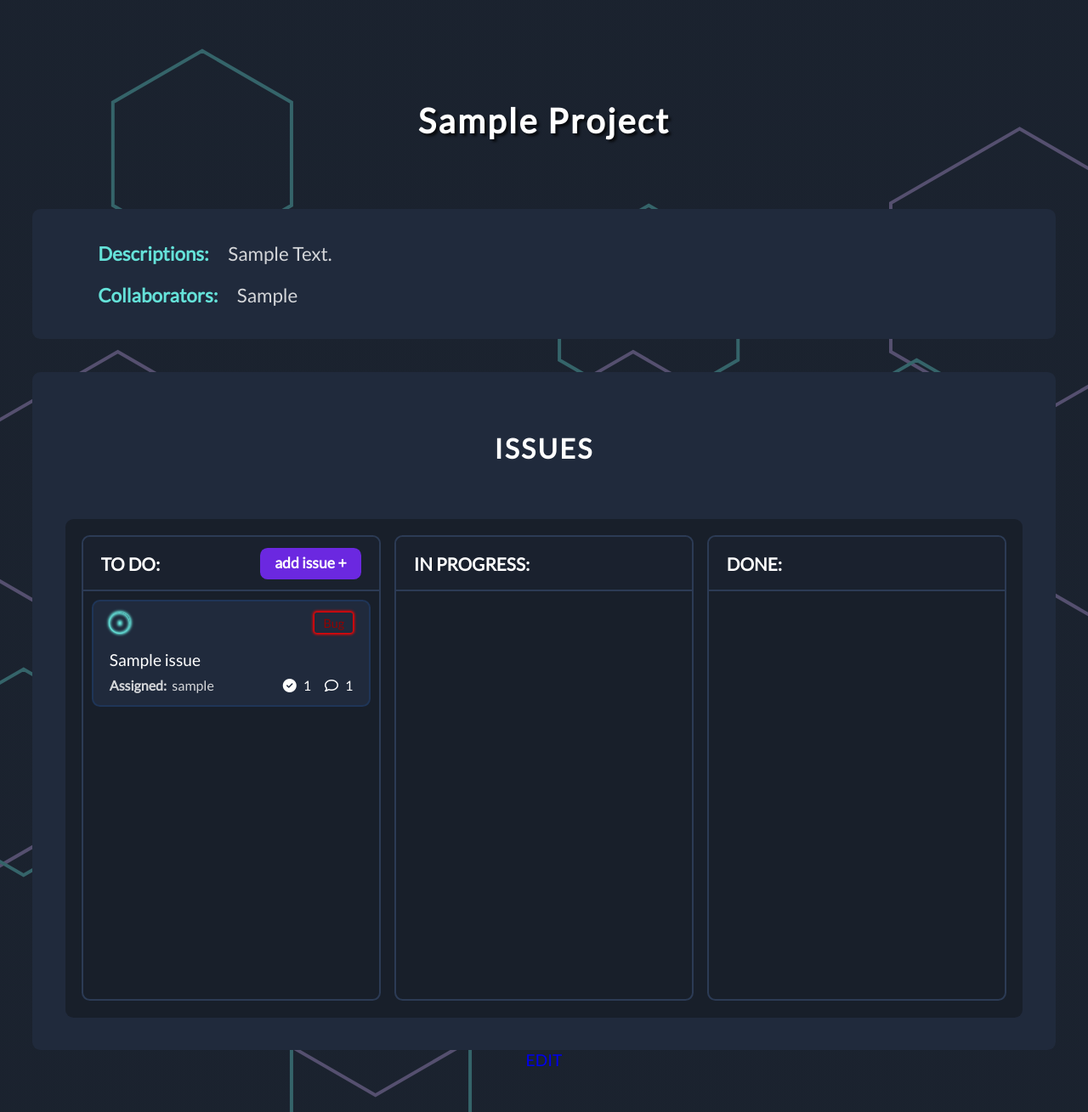
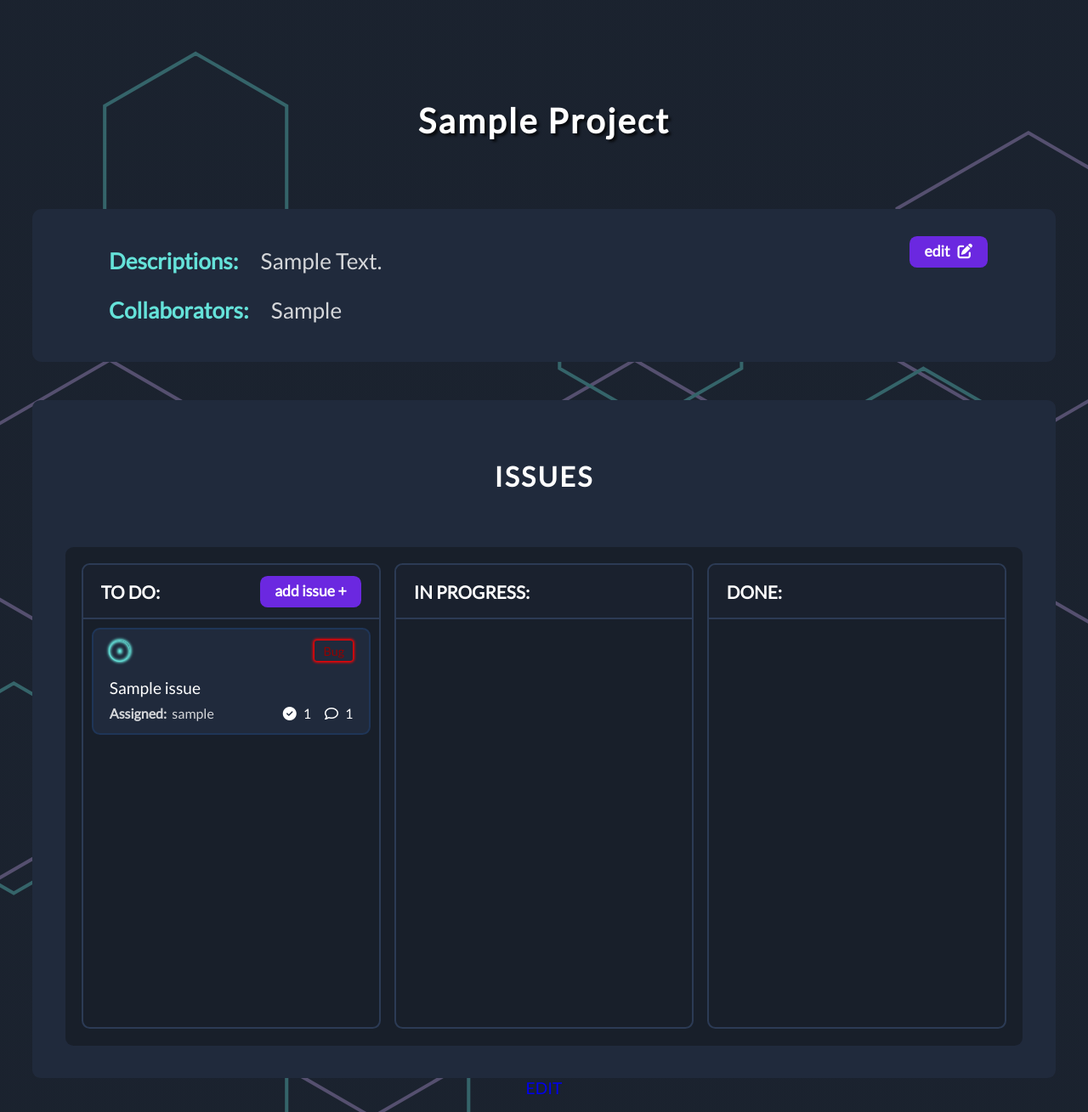
Before and after one commit to IuliiaKonovalova/issue_tracker, a Django app: page /test/1/1/ in a window 1280 px wide. Shown: the part 106-1415 px from the top of the page at 85% size. Run offline with Django 3.2, Linux system fonts and the light colour scheme; a user stored in the database is signed in; tables that the repository leaves empty hold one stand-in row (values such as "Sample post"); some libraries are stand-ins or nearby versions.

Commit message:
Add edit project button

```diff
--- a/projects/templates/projects/project_detail.html
+++ b/projects/templates/projects/project_detail.html
@@ -19,7 +19,12 @@
   <h2 class="project__title">{{ project.title }}</h2>
   {% if user.id == project.created_by.id or user in project.collaborators.all %}
   <section class="project__header">
-    <h3 class="project__header--descriptions">
+    <a href="{% url 'edit_project' created_by=project.created_by project_id=project.id %}"
+      class="project__edit btn__project--edit">
+      Edit
+      <i class="fas fa-edit"></i>
+    </a>
+    <h3 class="project__header--descriptions project__header--first">
       <span>Descriptions: </span>
       {{ project.description }}
     </h3>
--- a/static/css/base.css
+++ b/static/css/base.css
@@ -794,9 +794,14 @@
   margin-bottom: 2em;
 }
 
+.project__header {
+  position: relative;
+  font-size: 1.4rem;
+}
+
 .project__header>h3:first-child,
 .profile__header>h3:first-child {
-  margin-bottom: 1em;
+  margin-bottom: 1.2em;
 }
 
 .project__header h3,
@@ -805,6 +810,10 @@
   display: flex;
   font-weight: 100;
   text-transform: capitalize;
+}
+
+.project__header--first {
+  margin-bottom: 1em;
 }
 
 .project__header h3 span,
@@ -881,7 +890,8 @@
 .btn__issue--add,
 .btn__issue--edit,
 .btn__comment--edit,
-.btn__comment--add {
+.btn__comment--add,
+.btn__project--edit {
   padding: 0.4em 1em 0.5em 1em;
   background-color: var(--clr-accent--800);
   border-radius: var(--br);
@@ -895,7 +905,8 @@
 .btn__issue--add:hover,
 .btn__issue--edit:hover,
 .btn__comment--edit:hover,
-.btn__comment--add:hover {
+.btn__comment--add:hover,
+.btn__project--edit:hover {
   background-color: var(--clr-accent--700);
 }
 
@@ -1167,7 +1178,8 @@
   transform: rotate(180deg);
 }
 
-.issue__edit {
+.issue__edit,
+.project__edit {
   position: absolute;
   right: 2rem;
   top: 2rem;
@@ -1175,7 +1187,12 @@
   align-items: center;
 }
 
-.issue__edit i {
+.project__edit {
+  right: 5rem;
+}
+
+.issue__edit i,
+.project__edit i {
   margin-left: 0.5em;
 }
 
```
